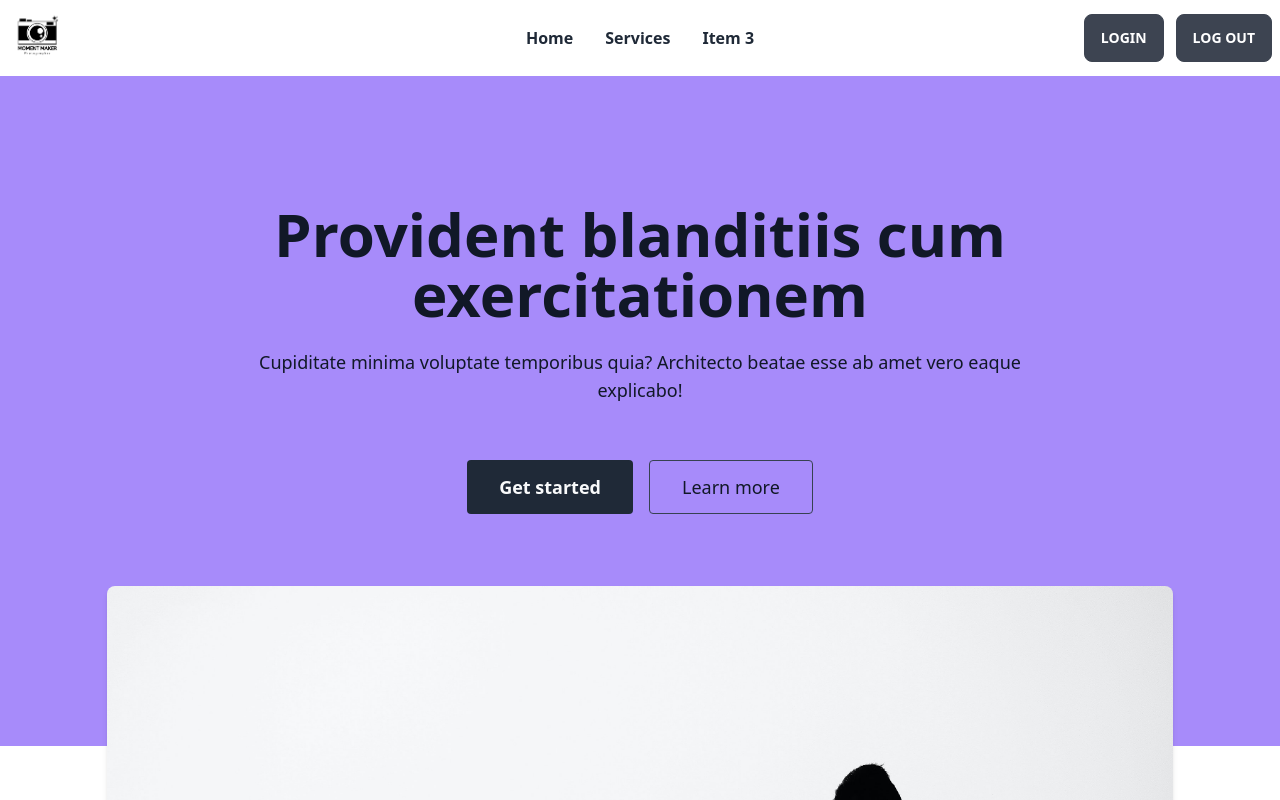
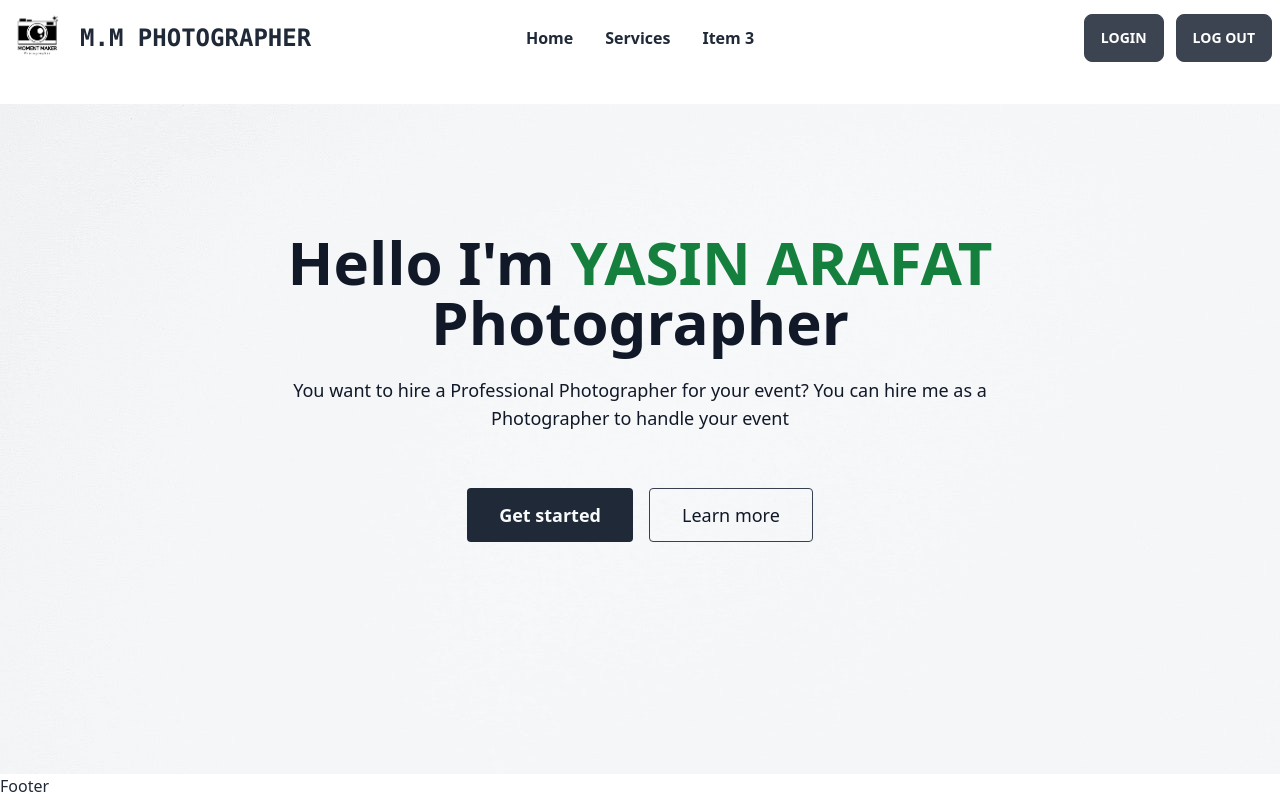
Before and after one commit to yasinarafat39/assignment-11_moment_maker_photographer, a React (Create React App) app: page / in a window 1280 px wide. Shown: the top 800 px of the page. Built offline with nearby package versions, Linux system fonts and the light colour scheme.

Commit message:
home page Banner section modified with delete image and set background image for Banner section

```diff
--- a/src/components/Banner/Banner.js
+++ b/src/components/Banner/Banner.js
@@ -4,17 +4,17 @@ import banner from '../../assets/banner.jpg'
 const Banner = () => {
     return (
         <section>
-            <div className="bg-violet-400">
+            <div style={{ backgroundImage: `url(${banner})`, backgroundRepeat: 'no-repeat', resizeMode: 'cover' }}>
                 <div className="container flex flex-col items-center px-4 py-16 pb-24 mx-auto text-center lg:pb-56 md:py-32 md:px-10 lg:px-32 text-gray-900">
-                    <h1 className="text-5xl font-bold leading-none sm:text-6xl xl:max-w-3xl text-gray-900">Provident blanditiis cum exercitationem</h1>
-                    <p className="mt-6 mb-8 text-lg sm:mb-12 xl:max-w-3xl text-gray-900">Cupiditate minima voluptate temporibus quia? Architecto beatae esse ab amet vero eaque explicabo!</p>
+                    <h1 className="text-5xl font-bold leading-none sm:text-6xl xl:max-w-3xl text-gray-900">Hello I'm <span className='text-green-700'>YASIN ARAFAT</span> Photographer</h1>
+                    <p className="mt-6 mb-8 text-lg sm:mb-12 xl:max-w-3xl text-gray-900">You want to hire a Professional Photographer for your event? You can hire me as a Photographer to handle your event</p>
                     <div className="flex flex-wrap justify-center">
                         <button type="button" className="px-8 py-3 m-2 text-lg font-semibold rounded bg-gray-800 text-gray-50">Get started</button>
                         <button type="button" className="px-8 py-3 m-2 text-lg border rounded border-gray-700 hover:bg-gray-800  hover:text-gray-50 transition text-gray-900">Learn more</button>
                     </div>
                 </div>
             </div>
-            <img src={banner} alt="banner" className="w-5/6 mx-auto mb-12 -mt-20 rounded-lg shadow-md lg:-mt-40 bg-gray-500" />
+
         </section>
     );
 };
--- a/src/components/Pages/shared/Navbar/Navbar.js
+++ b/src/components/Pages/shared/Navbar/Navbar.js
@@ -1,11 +1,11 @@
 import React from 'react';
 import { Link } from 'react-router-dom';
-import logo from '../../../../assets/logo.png';
+import logo from '../../../../assets/logo(1).png';
 
 
 const Navbar = () => {
     return (
-        <div className=" navbar bg-base-100 max-w-screen-xl mx-auto">
+        <div className=" navbar bg-light max-w-screen-xl mx-auto mb-7">
             <div className="navbar-start">
                 <div className="dropdown">
                     <label tabIndex={0} className="btn btn-ghost lg:hidden">
@@ -17,7 +17,7 @@ const Navbar = () => {
                         <li><Link>Item 3</Link></li>
                     </ul>
                 </div>
-                <Link to="/"><img src={logo} className="w-[60px] h-[60px]" alt='Logo' /></Link>
+                <Link className='flex items-center' to="/"><img src={logo} className="w-[60px] h-[60px] mr-3" alt='Logo' /> <h2 className='text-2xl font-bold font-mono'>M.M PHOTOGRAPHER</h2></Link>
             </div>
             <div className="navbar-center hidden lg:flex">
                 <ul className=" font-bold menu menu-horizontal p-0">
```
Also changed, not shown: src/assets/logo(1).png (added), src/assets/logo.png.
